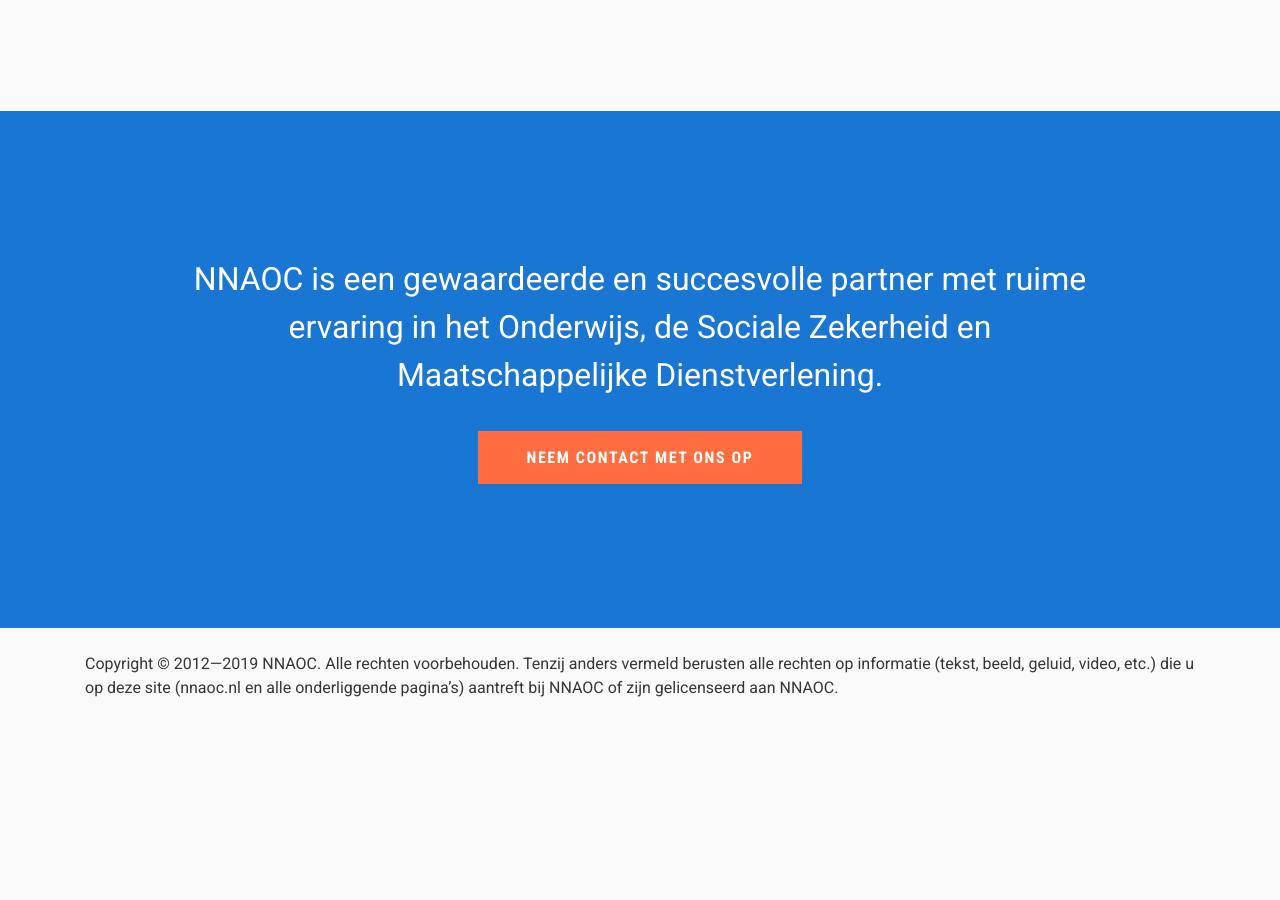
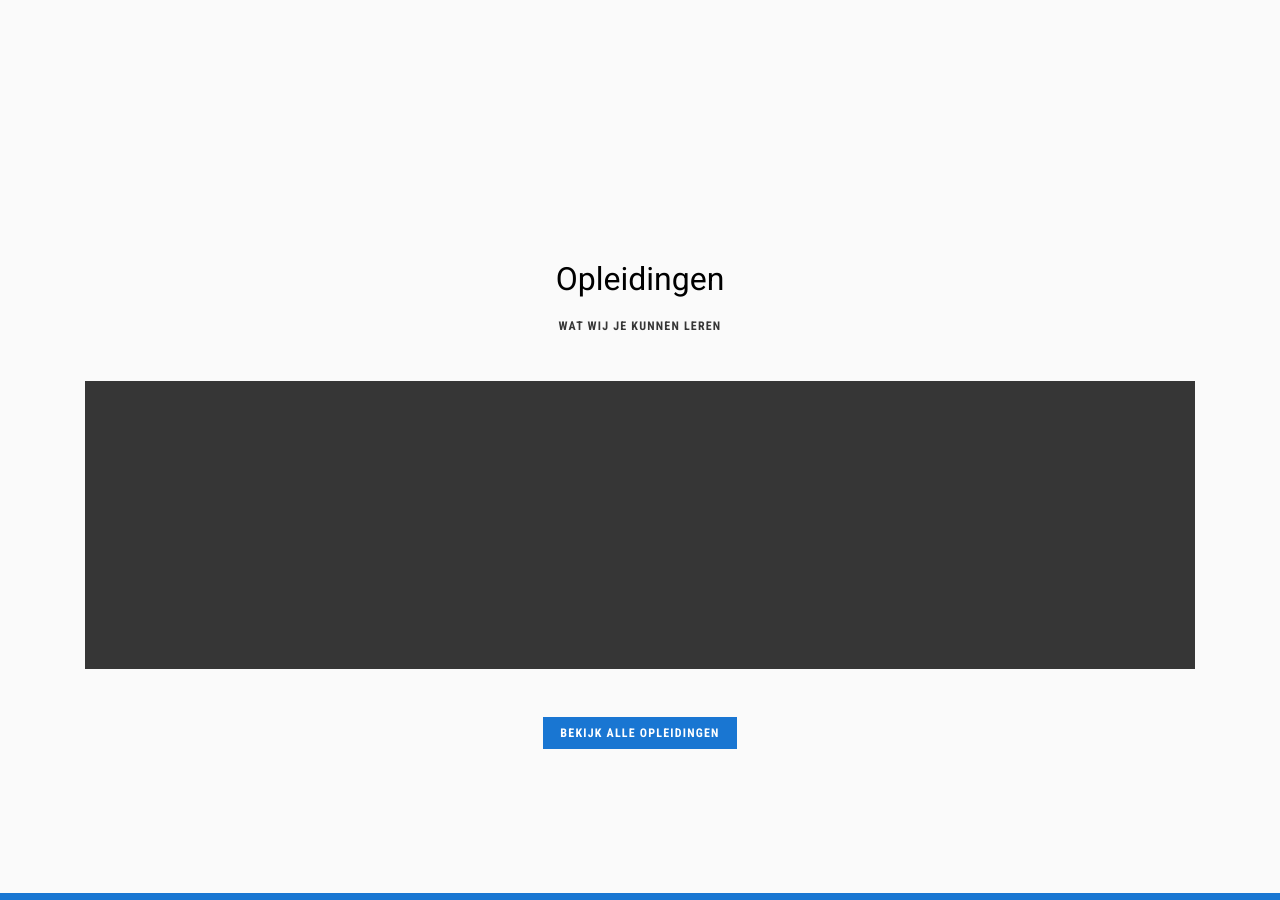
Before and after one commit to jessevdp/nnaoc.website, a Jekyll site: the page built from pages/home.html, in a window 1280 px wide and 900 px high, scrolled down 4406 px. Built offline with Jekyll 4.4.1, drawn with Linux system fonts in a browser that asks for light colours; before the commit the page ends 5106 px from its top, so only the background shows below that.

Commit message:
Add (placeholder) 'Opleidingen' section to home page

```diff
--- a/pages/home.html
+++ b/pages/home.html
@@ -71,6 +71,15 @@ navbar-bg: transparent
     </div>
 </section>
 
+<section class="bg-regular">
+    <div class="container py-7 text-center">
+        <h2>Opleidingen</h2>
+        <h5 class="t-secondary mb-5">Wat wij je kunnen leren</h5>
+        <div class="bg-regular--variant py-7"></div>
+        <a href="/opleidingen" class="btn btn-primary mt-5">Bekijk alle opleidingen</a>
+    </div>
+</section>
+
 <section class="cta bg-primary py-6 py-tablet-7">
     <div class="container text-center">
         <h2>NNAOC is een gewaardeerde en succesvolle partner met ruime ervaring in het Onderwijs, de Sociale Zekerheid
```
